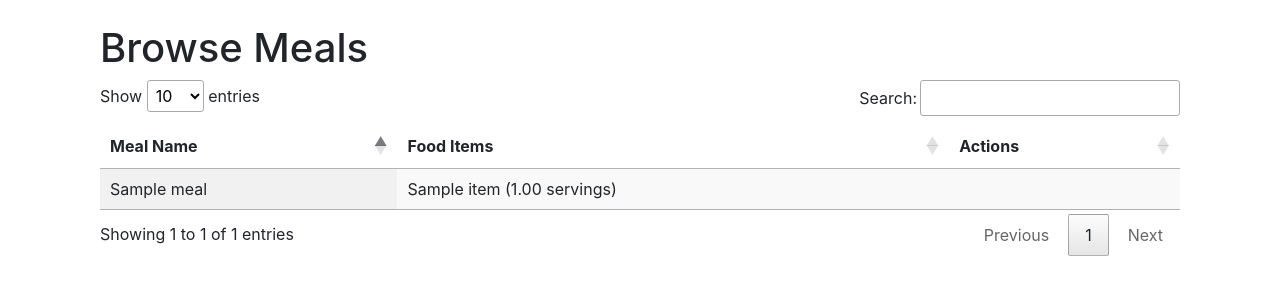
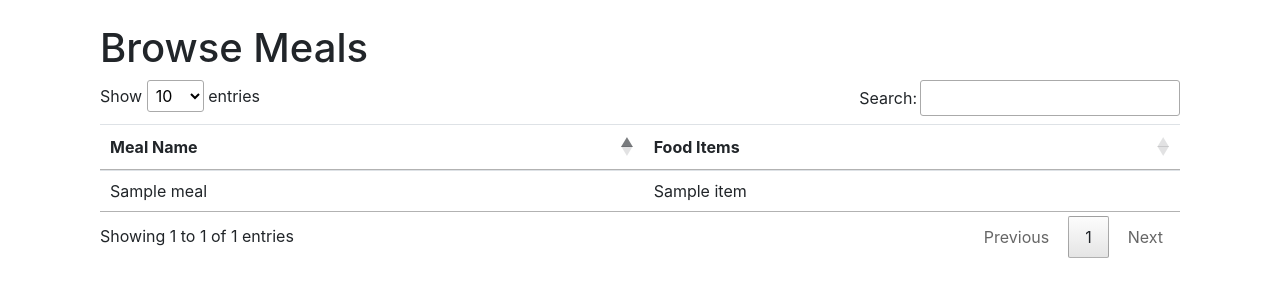
Before and after one commit to Jam0k/MyFitnessBro, a Flask app: page /nutrition/meals-and-foods/browse-meal in a window 1280 px wide. Shown: the part 56-356 px from the top of the page. Run offline with Flask 3, Linux system fonts and the light colour scheme; tables that the repository leaves empty hold one stand-in row (values such as "Sample post"); some libraries are stand-ins or nearby versions.

Commit message:
browse-meal-fix

```diff
--- a/blueprints/nutrition/routes.py
+++ b/blueprints/nutrition/routes.py
@@ -171,14 +171,18 @@ def browseMeal():
 
         for meal in meals:
             # Fetch associated food items for each meal
-            food_items = db.session.query(FoodItem.name, MealFoodItem.serving_count)\
-                                   .join(MealFoodItem, FoodItem.id == MealFoodItem.food_item_id)\
-                                   .filter(MealFoodItem.meal_id == meal.id).all()
+            food_items = db.session.query(
+                FoodItem.name
+            ).join(MealFoodItem, FoodItem.id == MealFoodItem.food_item_id)\
+             .filter(MealFoodItem.meal_id == meal.id).all()
 
-            # Format the food items into a string
-            food_items_str = ', '.join([f"{fi.name} ({fi.serving_count} servings)" for fi in food_items])
+            # Convert food items to a string list
+            food_items_str = ', '.join([fi.name for fi in food_items])
 
-            meals_data.append({'name': meal.name, 'food_items': food_items_str})
+            meals_data.append({
+                'name': meal.name,
+                'food_items': food_items_str
+            })
 
         return render_template('nutrition/meals-and-food/meal/browse-meal.html', meals=meals_data)
     except Exception as e:
--- a/templates/nutrition/meals-and-food/meal/browse-meal.html
+++ b/templates/nutrition/meals-and-food/meal/browse-meal.html
@@ -1,12 +1,13 @@
-{% extends 'base.html' %} {% block content %}
+{% extends 'base.html' %}
+
+{% block content %}
 <div class="container mt-4">
     <h1>Browse Meals</h1>
-  <table id="mealsTable" class="display">
+    <table id="mealsTable" class="table">
         <thead>
             <tr>
                 <th>Meal Name</th>
                 <th>Food Items</th>
-        <th>Actions</th>
             </tr>
         </thead>
         <tbody>
@@ -14,20 +15,15 @@
             <tr>
                 <td>{{ meal.name }}</td>
                 <td>{{ meal.food_items }}</td>
-            <td>
-                <!-- Action buttons (Edit, Delete, etc.) -->
-            </td>
             </tr>
             {% endfor %}
         </tbody>
-
-
     </table>
 </div>
 
 <script>
     $(document).ready(function () {
-    $("#mealsTable").DataTable();
+        $('#mealsTable').DataTable();
     });
 </script>
 {% endblock %}
--- a/templates/nutrition/meals-and-food/meal/create-meal.html
+++ b/templates/nutrition/meals-and-food/meal/create-meal.html
@@ -32,7 +32,7 @@
                       value="{{ food.id }}"
                       id="foodItem{{ food.id }}"
                   />
-              <label for="foodItem{{ food.id }}">{{ food.name }}</label>
+                  <label for="foodItem{{ food.id }}">{{ food.name }} (Serving Size: {{ food.serving_size }}g)</label>
               </td>
               <td>
                   <input
```
Lines whose indentation alone changed are shown as unchanged.
